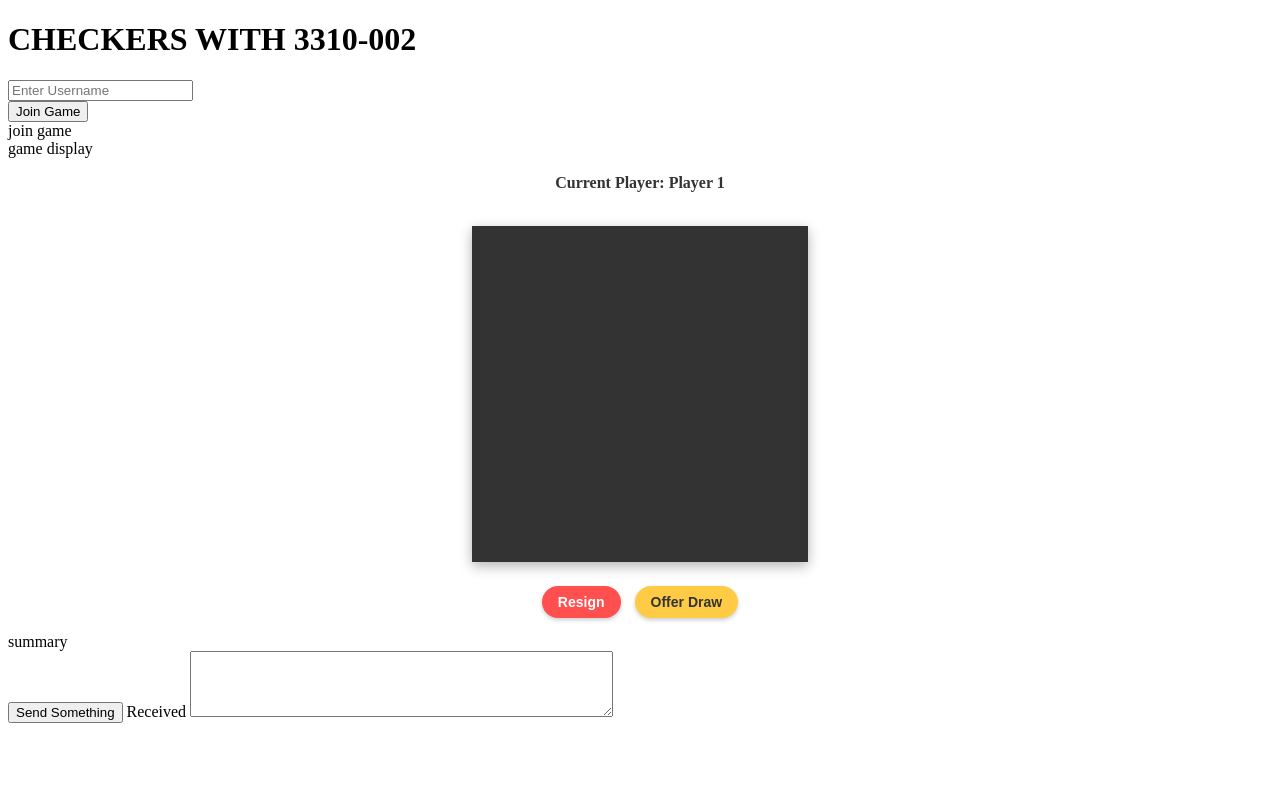
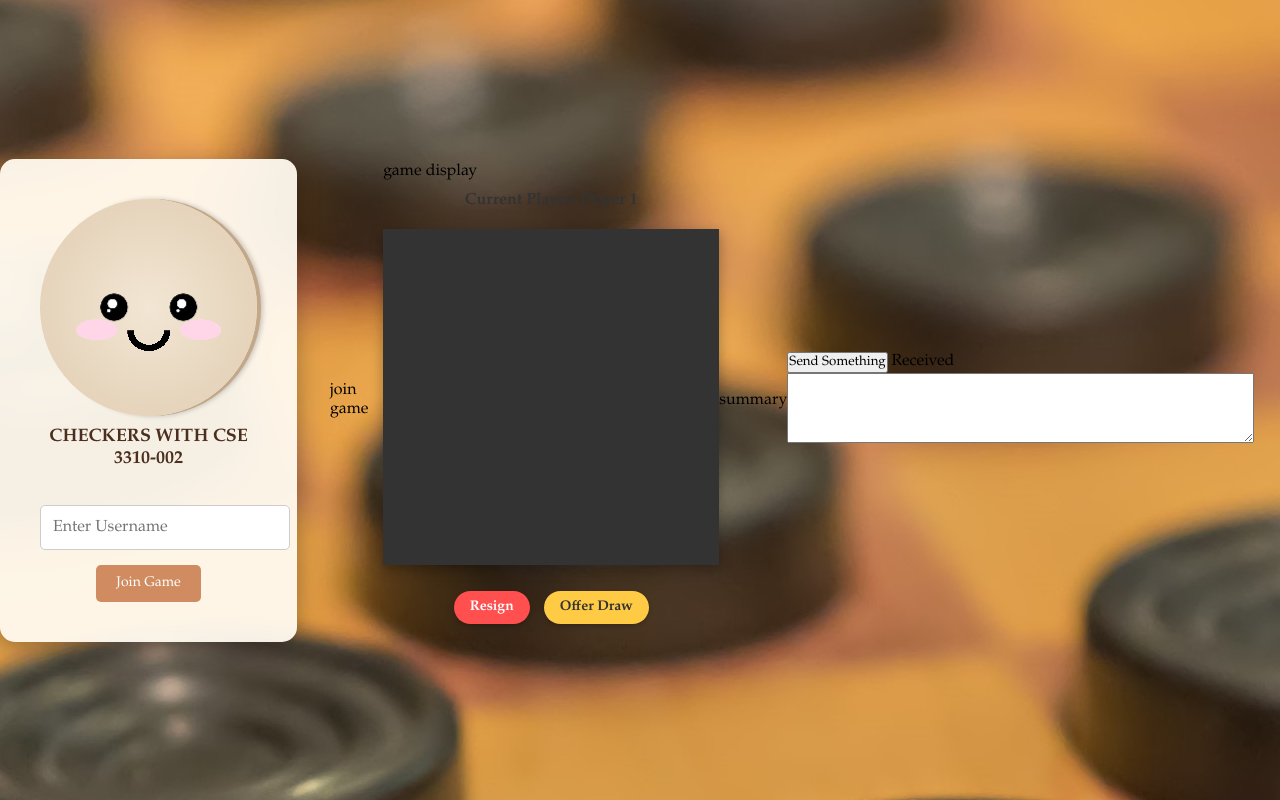
Before and after one commit to utastudents/cse3310-sp25-002, a web app: page / in a window 1280 px wide. Run offline with its HTML, style and script files only (its server is not run), Linux system fonts and the light colour scheme; data that the repository does not hold is empty.

Commit message:
Update index.html
Added HTML parts from login based on updated style.css

```diff
--- a/checkers/src/main/webapp/index.html
+++ b/checkers/src/main/webapp/index.html
@@ -4,21 +4,34 @@
   <meta charset="UTF-8">
   <meta name="viewport" content="width=device-width, initial-scale=1.0">
   <title>Game Page</title>
+  <link rel = "stylesheet" href="style.css">
 </head>
 <body>
   <div id = "new_account">
    <!-- Container of the login page -->
+
     <div class ="wrapper">
-        <form onsubmit = "joinGame(); return false;">
-          <h1>CHECKERS WITH 3310-002</h1>
-          <div class="input-box">
-            <input type="text" placeholder="Enter Username" id="username" />
-          </div>
-          <button type="submit">Join Game</button>
-        </form>
+      <div class="header">
+      <article class="mascot">
+        <div class="Piece">
+          <div class="Face"></div>
+        </div>
+      </article>
+      <h1>CHECKERS WITH CSE 3310-002</h1>
+    </div>
+
+      <form action="">
+      <div class="input-box">
+        <input type="text" placeholder="Enter Username"   id="username" />
       </div>
+      <button onclick="joinGame()">Join Game</button>
+    </form>
+  </div>
+        <form onsubmit = "joinGame(); return false;"> <!-- ? -->
 
+          <!--button type="submit">Join Game</button-->
  </div>
+
     <div id="join_game">
 
     join game
```
